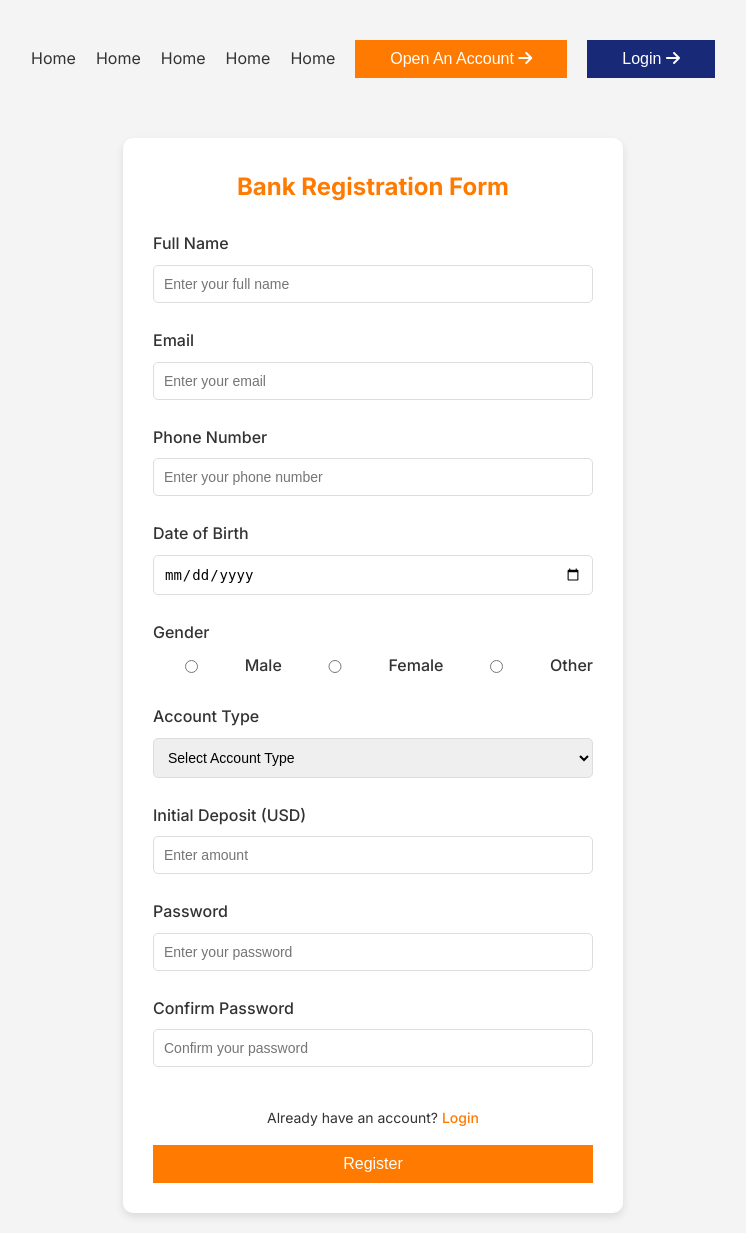
After one commit to sszobaer/Banking_System-MVC_Based_Full_Stack_Web_Application, a PHP site: page /signUp.html in a window 1280 px wide. The commit adds this page. Shown: the whole page, without its empty margins (267-1013 px from the left). Run offline with PHP 8.4, Linux system fonts and the light colour scheme.

Commit message:
Authentication design and validation done

```diff
--- a/css/style.css
+++ b/css/style.css
@@ -1,3 +1,4 @@
+/*universal Design*/
 *{
     margin: 0;
     padding: 0;
@@ -17,6 +18,7 @@ body {
     background-color: var(--color-background);
     color: var(--color-text);
 }
+/*--------------Header design start---------------*/
 .contrainer .header nav ul{
     margin: 20px;
     padding: 20px;
@@ -26,3 +28,92 @@ body {
     align-items: center;
     flex-direction: row;
 }
+/*----------Header design End------------------*/
+
+/*------------Registration form start------------*/
+.reg{
+    display: flex;
+    justify-content: center;
+    align-items: center;
+}
+.regContainer {
+    margin-top: 20px;
+    margin-bottom: 20px;
+    background-color: #fff;
+    padding: 30px;
+    border-radius: 10px;
+    box-shadow: 0 4px 8px rgba(0, 0, 0, 0.1);
+    width: 500px;
+    max-width: 100%;
+}
+
+h1 {
+    text-align: center;
+    color: var(--color-primary);
+    text-decoration: solid;
+    margin-bottom: 25px;
+}
+
+form {
+    display: flex;
+    flex-direction: column;
+}
+
+.form-group {
+    margin-bottom: 20px;
+}
+
+label {
+    font-weight: 500;
+    margin-bottom: 8px;
+    display: block;
+    color: #333;
+}
+
+input, select {
+    padding: 10px;
+    border: 1px solid #ddd;
+    border-radius: 5px;
+    width: 100%;
+    box-sizing: border-box;
+    font-size: 14px;
+    transition: border-color 0.3s ease;
+}
+
+input:focus, select:focus {
+    border-color: var(--color-primary);
+    outline: none;
+}
+
+.gender-group {
+    display: flex;
+    gap: 15px;
+    align-items: center;
+}
+
+.gender-group label {
+    margin-bottom: 0;
+}
+.login-link {
+    text-align: center;
+    margin: 15px;
+    font-size: 14px;
+    color: #333;
+}
+
+.login-link a {
+    color: var(--color-primary);
+    text-decoration: none;
+    font-weight: 500;
+}
+
+.login-link a:hover {
+    color: var(--btn-hover);
+}
+
+.error-message {
+    color: red;
+    font-size: 14px;
+    margin-top: 5px;
+}
+/*-------------registration from end-------------*/
--- /dev/null
+++ b/js/registrationValidation.js
@@ -0,0 +1,150 @@
+//Registration validation and verification
+let fullNameValidation = () => {
+    const fullName = document.getElementById("fullName").value.trim();
+    const words = fullName.split(/\s+/);
+    const errorDiv = document.getElementById("fullNameError");
+
+    if (fullName === "") {
+        errorDiv.textContent = "Please enter your full name.";
+        return false;
+    } else if (words.length < 2) {
+        errorDiv.textContent = "Full name must contain at least two words.";
+        return false;
+    }
+
+    errorDiv.textContent = "";
+    return true;
+};
+
+let emailValidation = () => {
+    const email = document.getElementById("email").value.trim();
+    const errorDiv = document.getElementById("emailError");
+    const emailRegex = /^[^\s@]+@[^\s@]+\.[^\s@]+$/;
+
+    if (email === "") {
+        errorDiv.textContent = "Please enter your email.";
+        return false;
+    } else if (!emailRegex.test(email)) {
+        errorDiv.textContent = "Invalid email format.";
+        return false;
+    }
+
+    errorDiv.textContent = "";
+    return true;
+};
+
+let phoneValidation = () => {
+    const phone = document.getElementById("phone").value.trim();
+    const errorDiv = document.getElementById("phoneError");
+    const phoneRegex = /^\d{10}$/;
+
+    if (phone === "") {
+        errorDiv.textContent = "Please enter your phone number.";
+        return false;
+    } else if (!phoneRegex.test(phone)) {
+        errorDiv.textContent = "Phone number must be 10 digits.";
+        return false;
+    }
+
+    errorDiv.textContent = "";
+    return true;
+};
+
+let dobValidation = () => {
+    const dob = document.getElementById("dob").value.trim();
+    const errorDiv = document.getElementById("dobError");
+
+    if (dob === "") {
+        errorDiv.textContent = "Please enter your date of birth.";
+        return false;
+    }
+
+    errorDiv.textContent = "";
+    return true;
+};
+
+let genderValidation = () => {
+    const genderElems = document.getElementsByName("gender");
+    const errorDiv = document.getElementById("genderError");
+    let isSelected = false;
+
+    for (let gender of genderElems) {
+        if (gender.checked) {
+            isSelected = true;
+            break;
+        }
+    }
+
+    if (!isSelected) {
+        errorDiv.textContent = "Please select your gender.";
+        return false;
+    }
+
+    errorDiv.textContent = "";
+    return true;
+};
+
+let accountTypeValidation = () => {
+    const accountType = document.getElementById("accountType").value;
+    const errorDiv = document.getElementById("accountTypeError");
+
+    if (accountType === "") {
+        errorDiv.textContent = "Please select an account type.";
+        return false;
+    }
+
+    errorDiv.textContent = "";
+    return true;
+};
+
+let depositValidation = () => {
+    const deposit = document.getElementById("initialDeposit").value.trim();
+    const errorDiv = document.getElementById("initialDepositError");
+
+    if (deposit === "" || isNaN(deposit) || Number(deposit) <= 0) {
+        errorDiv.textContent = "Please enter a valid deposit amount.";
+        return false;
+    }
+
+    errorDiv.textContent = "";
+    return true;
+};
+
+let passwordValidation = () => {
+    const password = document.getElementById("password").value.trim();
+    const errorDiv = document.getElementById("passwordError");
+
+    if (password.length < 6) {
+        errorDiv.textContent = "Password must be at least 6 characters.";
+        return false;
+    }
+
+    errorDiv.textContent = "";
+    return true;
+};
+
+let confirmPasswordValidation = () => {
+    const password = document.getElementById("password").value.trim();
+    const confirmPassword = document.getElementById("confirmPassword").value.trim();
+    const errorDiv = document.getElementById("confirmPasswordError");
+
+    if (confirmPassword !== password) {
+        errorDiv.textContent = "Passwords do not match.";
+        return false;
+    }
+
+    errorDiv.textContent = "";
+    return true;
+};
+
+let registrationValidation = () => {
+    return fullNameValidation() &&
+           emailValidation() &&
+           phoneValidation() &&
+           dobValidation() &&
+           genderValidation() &&
+           accountTypeValidation() &&
+           depositValidation() &&
+           passwordValidation() &&
+           confirmPasswordValidation();
+};
--- /dev/null
+++ b/signUp.html
@@ -0,0 +1,131 @@
+<!DOCTYPE html>
+<html lang="en">
+    <head>
+        <meta charset="UTF-8">
+        <meta name="viewport" content="width=device-width, initial-scale=1.0">
+        <title>Document</title>
+        <link rel="stylesheet" href="css/style.css">
+        <link rel="stylesheet" href="css/_global.css">
+        <link rel="stylesheet" href="css/_variable.css">
+        <link rel="stylesheet"
+            href="https://cdnjs.cloudflare.com/ajax/libs/font-awesome/6.7.2/css/all.min.css"
+            integrity="sha512-Evv84Mr4kqVGRNSgIGL/F/aIDqQb7xQ2vcrdIwxfjThSH8CSR7PBEakCr51Ck+w+/U6swU2Im1vVX0SVk9ABhg=="
+            crossorigin="anonymous" referrerpolicy="no-referrer" />
+        <link rel="preconnect" href="https://fonts.googleapis.com">
+        <link rel="preconnect" href="https://fonts.gstatic.com" crossorigin>
+        <link
+            href="https://fonts.googleapis.com/css2?family=Inter:ital,opsz,wght@0,14..32,100..900;1,14..32,100..900&display=swap"
+            rel="stylesheet">
+            <title>Sign Up</title>
+    </head>
+<body>
+    <!------------------- Header Start------------------------------->
+    <div class="contrainer">
+        <header class="header">
+            <nav>
+                <ul>
+                    <li><a href="#">Home</a></li>
+                    <li><a href="#">Home</a></li>
+                    <li><a href="#">Home</a></li>
+                    <li><a href="#">Home</a></li>
+                    <li><a href="#">Home</a></li>
+                    <li>
+                        <button class="btn">
+                            Open An Account
+                            <i class="fa-solid fa-arrow-right"></i>
+                        </button>
+                    </li>
+                    <li>
+                        <a href="login.html">
+                            <button class="btn2">
+                                Login
+                                <i class="fa-solid fa-arrow-right"></i>
+                            </button>
+                        </a>
+                    </li>
+                </ul>
+            </nav>
+        </header>
+    </div>
+    <!------------------- Header End --------------------------------->
+    <!--------------------Sign Up Start-------------------------------->
+    <section class="reg" id="reg">
+        <div class="regContainer">
+            <h1>Bank Registration Form</h1>
+            <form id="registrationForm" onsubmit="return registrationValidation()">
+                <div class="form-group">
+                    <label for="fullName">Full Name</label>
+                    <input type="text" id="fullName" name="fullName" placeholder="Enter your full name">
+                    <div id="fullNameError" class="error-message"></div>
+                </div>
+
+                <div class="form-group">
+                    <label for="email">Email</label>
+                    <input type="text" id="email" name="email" placeholder="Enter your email">
+                    <div id="emailError" class="error-message"></div>
+                </div>
+
+                <div class="form-group">
+                    <label for="phone">Phone Number</label>
+                    <input type="text" id="phone" name="phone" placeholder="Enter your phone number">
+                    <div id="phoneError" class="error-message"></div>
+                </div>
+
+                <div class="form-group">
+                    <label for="dob">Date of Birth</label>
+                    <input type="date" id="dob" name="dob">
+                    <div id="dobError" class="error-message"></div>
+                </div>
+
+                <div class="form-group">
+                    <label>Gender</label>
+                    <div class="gender-group">
+                        <input type="radio" id="male" name="gender" value="male">
+                        <label for="male">Male</label>
+                        <input type="radio" id="female" name="gender" value="female">
+                        <label for="female">Female</label>
+                        <input type="radio" id="other" name="gender" value="other">
+                        <label for="other">Other</label>
+                    </div>
+                     <div id="genderError" class="error-message"></div>
+                </div>
+
+                <div class="form-group">
+                    <label for="accountType">Account Type</label>
+                    <select id="accountType" name="accountType">
+                        <option value="">Select Account Type</option>
+                        <option value="savings">Savings Account</option>
+                        <option value="checking">Checking Account</option>
+                        <option value="business">Business Account</option>
+                    </select>
+                    <div id="accountTypeError" class="error-message"></div>
+                </div>
+
+                <div class="form-group">
+                    <label for="initialDeposit">Initial Deposit (USD)</label>
+                    <input type="number" id="initialDeposit" name="initialDeposit" placeholder="Enter amount">
+                    <div id="initialDepositError" class="error-message"></div>
+                </div>
+
+                <div class="form-group">
+                    <label for="password">Password</label>
+                    <input type="password" id="password" name="password" placeholder="Enter your password">
+                    <div id="passwordError" class="error-message"></div>
+                </div>
+
+                <div class="form-group">
+                    <label for="confirmPassword">Confirm Password</label>
+                    <input type="password" id="confirmPassword" name="confirmPassword" placeholder="Confirm your password">
+                    <div id="confirmPasswordError" class="error-message"></div>
+                </div>
+                <div class="login-link">
+                    Already have an account? <a href="login.html">Login</a>
+                </div>
+                <button class="btn">Register</button>
+            </form>
+        </div>
+    </section>
+    <!--------------------Sign Up End---------------------------------->
+<script src="js/registrationValidation.js"></script>
+</body>
+</html>
```
Also changed, not shown: index.html (+7 -3 lines), js/loginValidation.js (added, +31 -0 lines), login.html (added, +81 -0 lines), js/script.js (deleted).
